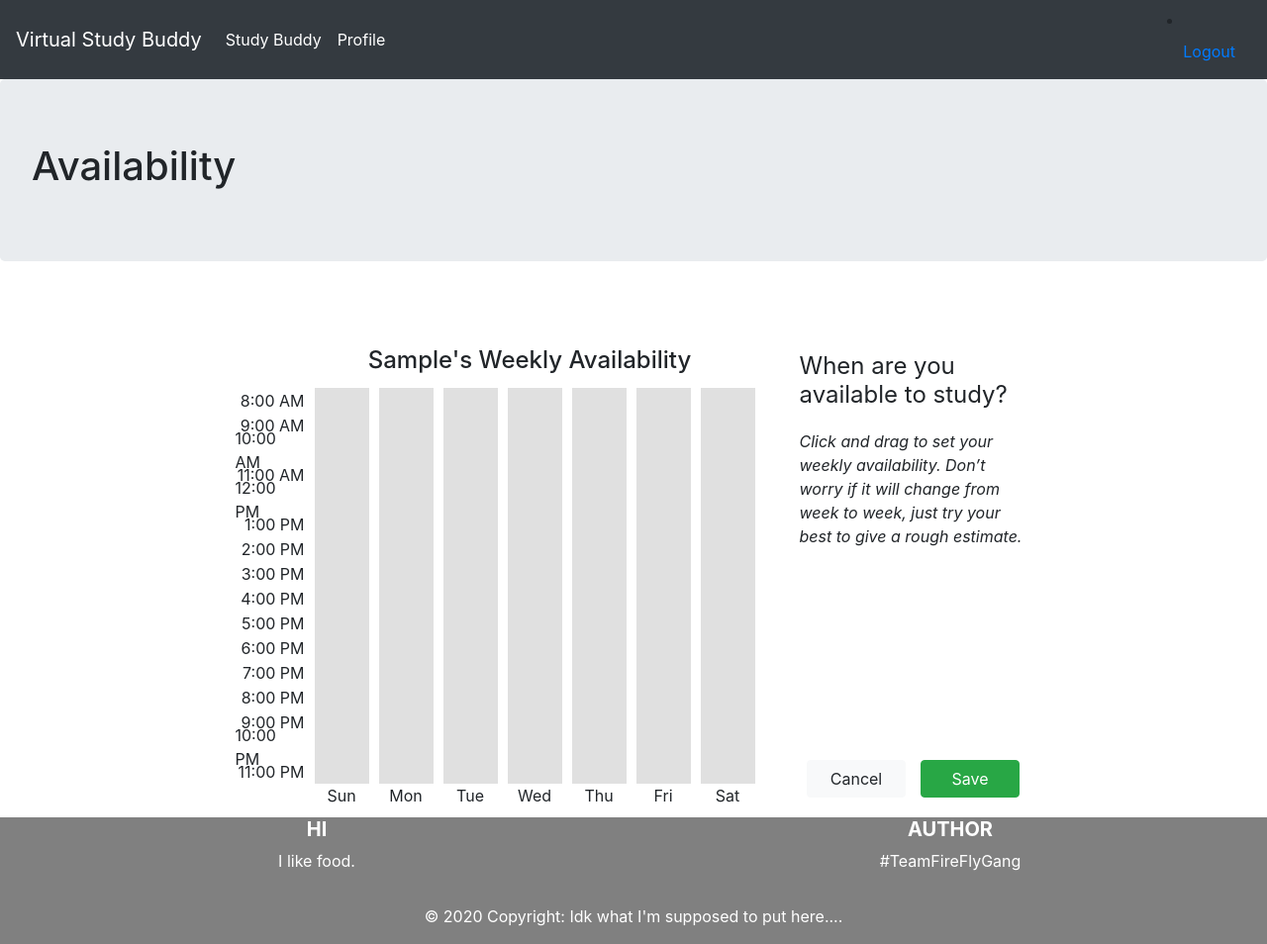
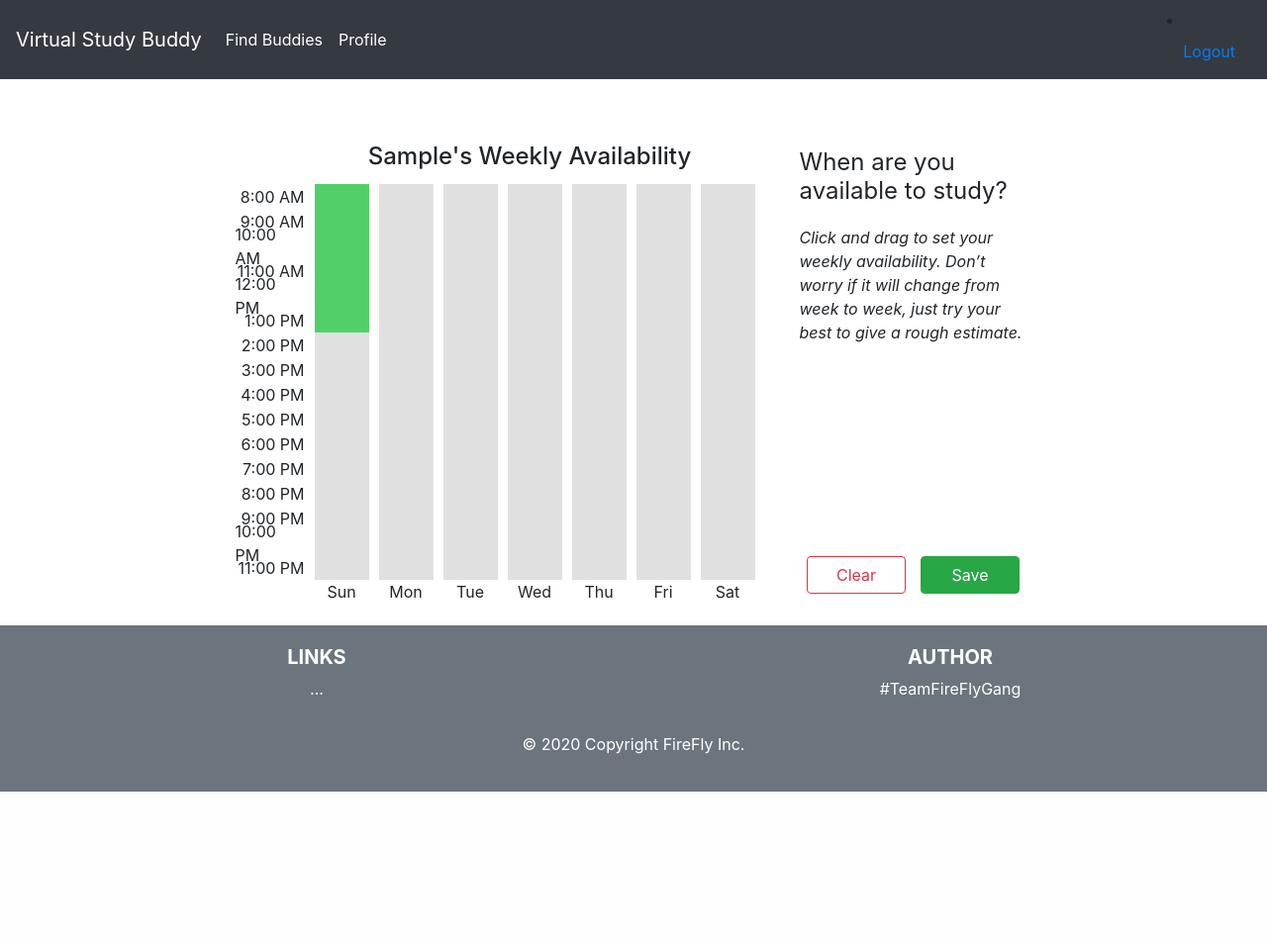
Before and after one commit to jrichbart/CS3240-Project, a Django app: page /profile/availability/ in a window 1280 px wide. Shown: the whole page at 99% size. After the commit the page ends 800 px from the top, so only its background shows below. Run offline with Django 3.2, Linux system fonts and the light colour scheme; a user stored in the database is signed in; tables that the repository leaves empty hold one stand-in row (values such as "Sample post"); some libraries are stand-ins or nearby versions.

Commit message:
added availability model and some styling changes

```diff
--- a/find/templates/find/index.html
+++ b/find/templates/find/index.html
@@ -1,10 +1,6 @@
-<div class="container">
-    <div class="row justify-content-center">
-        <h1 class="display-3">Available Users</h1>
-    </div>
-</div>
 {% extends "login/base.html" %}
     {% block content %}
+    <h1 class="jumbotron">Available Users</h1>
     {% if latest_account_list %}
     <table class="table table-hover">
         <thead class="thead-dark">
--- a/login/templates/login/base.html
+++ b/login/templates/login/base.html
@@ -3,13 +3,9 @@
 <!DOCTYPE html>
 <style>
   .footer {
-    position: static;
-    left: 0;
-    bottom: 0;
-    width: 100%;
-    background-color: gray;
+    padding-top: 20px;
+    padding-bottom: 20px;
     color: white;
-    text-align: center;
   }
   </style>
 <html>
@@ -26,7 +22,7 @@
     <div class="collapse navbar-collapse" id="navbarSupportedContent">
       <ul class="navbar-nav mr-auto">
         <li class="nav-item active">
-          <a class="nav-link" href="{% url 'find:index' %}">Study Buddy <span class="sr-only">(current)</span></a>
+          <a class="nav-link" href="{% url 'find:index' %}">Find Buddies <span class="sr-only">(current)</span></a>
         </li>
         <li class="nav-item active">
           <a class="nav-link" href="{% url 'userAccount:has_account' %}">Profile</a>
@@ -41,12 +37,12 @@
   </nav>
   {% block content %}
   {% endblock %}
-  <div class="footer">
+  <footer class="page-footer fixed-bottom font-small bg-secondary footer">
     <div class="container-fluid text-center">
       <div class="row">
         <div class="col-md-6 mt-md-0 mt-3">
-          <h5 class="text-uppercase font-weight-bold">Hi</h5>
-          <p>I like food.</p>
+          <h5 class="text-uppercase font-weight-bold">Links</h5>
+          <p>...</p>
         </div>
         <hr class="clearfix w-100 d-md-none pb-3">
         <div class="col-md-6 mb-md-0 mb-3">
@@ -55,7 +51,7 @@
         </div>
       </div>
     </div>
-    <div class="footer-copyright text-center py-3">© 2020 Copyright: Idk what I'm supposed to put here....
+    <div class="footer-copyright text-center py-3">© 2020 Copyright FireFly Inc.
     </div>
   </div>
   {% else %}
--- a/userAccount/admin.py
+++ b/userAccount/admin.py
@@ -2,8 +2,10 @@ from django.contrib import admin
 
 # Register your models here.
 
-from .models import userAccount, Course
+from .models import userAccount, Course, Availability
 
 admin.site.register(userAccount)
 
 admin.site.register(Course)
+
+admin.site.register(Availability)
--- a/userAccount/models.py
+++ b/userAccount/models.py
@@ -20,3 +20,7 @@ class Course(models.Model):
     number = models.CharField(max_length=4)
     def __str__(self):
         return self.mnemonic + self.number + " for " + str(self.student)
+
+class Availability(models.Model):
+    student = models.ForeignKey(userAccount, related_name='availability', on_delete=models.CASCADE, unique=True)
+    calendar = models.CharField(max_length=112)
--- a/userAccount/static/userAccount/availability.css
+++ b/userAccount/static/userAccount/availability.css
@@ -3,7 +3,8 @@
     display: flex;
     align-items: center;
     justify-content: center;
-    padding-top: 40px;
+    padding-top: 50px;
+    padding-bottom: 50px;
 }
 
 .main-container {
@@ -94,3 +95,22 @@
 .avail-btn {
     width: 100px !important;
 }
+
+.bottom-nav-wrapper {
+    width: 100%;
+    margin-bottom: 70px;
+    display: flex;
+    align-items: center;
+    justify-content: center;
+}
+
+.bottom-nav-container {
+    display: flex;
+    justify-content: space-between;
+    align-items: center;
+    width: 800px;
+}
+
+.bottom-nav-link {
+    font-weight: 500;
+}
--- a/userAccount/templates/userAccount/accountForm.html
+++ b/userAccount/templates/userAccount/accountForm.html
@@ -44,7 +44,7 @@
       {% endif %}
       <div style="display: flex; justify-content: space-between; align-items: center;">
         <a class="btn btn-primary" href="{% url 'userAccount:course_form' %}">Add a class</a>
-        <a class="btn btn-success" href="{% url 'userAccount:availability' %}">Set My Availability</a>
+        <a class="btn btn-success" href="{% url 'userAccount:has_availability' %}">Set My Availability</a>
       </div>
       </div>
       <br>
--- a/userAccount/templates/userAccount/availability.html
+++ b/userAccount/templates/userAccount/availability.html
@@ -7,6 +7,7 @@
   <head>
     <link rel="stylesheet" type="text/css" href="{% static 'userAccount/availability.css' %}">
     <title>Availability</title>
+    <script src="http://ajax.googleapis.com/ajax/libs/jquery/1.5/jquery.min.js"></script>
     <script>
         const numRows = 7 * 16;
 
@@ -14,7 +15,6 @@
         for (let i = 0; i < numRows; i++) {
             main.push(false);
         }
-
         let temp = [];
 
         let anchor = null;
@@ -22,10 +22,39 @@
         // Mode 1 is add, 2 is remove
         let mode = 0;
 
+        window.addEventListener('load', (event) => {
+            loadCalendar("{{ calendar }}");
+        });
+
+        function loadCalendar(encodedCal) {
+            console.log(encodedCal);
+            for (let i = 0; i < encodedCal.length; i++) {
+                if (i >= main.length) break;
+
+                if (encodedCal.charAt(i) === "0") {
+                    main[i] = false;
+                } else {
+                    main[i] = true;
+                }
+            }
+            applyClasses(main);
+        }
+
+        function encodeCalendar() {
+            let enc = "";
+            for (let i = 0; i < main.length; i++) {
+                if (main[i]) {
+                    enc += "X";
+                } else {
+                    enc += "0";
+                }
+            }
+            return enc;
+        }
+
         function onMouseDown(element) {
             document.onselectstart = function(){ return false; }
             id = parseInt(element.id);
-            console.log(id);
             if (main[id]) {
                 mode = 2;
             } else {
@@ -56,10 +85,12 @@
         }
 
         document.addEventListener('mouseup', function () {
-            document.onselectstart = function(){ return true; }
-            anchor = null;
-            mode = 0;
-            main = Object.assign([], temp);
+            if (anchor) {
+                document.onselectstart = function(){ return true; }
+                anchor = null;
+                mode = 0;
+                main = Object.assign([], temp);
+            }
         }, false)
 
         function isValid(id) {
@@ -78,12 +109,26 @@
                 }
             }
         }
+
+        function reset() {
+            anchor = null;
+            mode = 0;
+            main = [];
+            for (let i = 0; i < numRows; i++) {
+                main.push(false);
+            }
+            temp = Object.assign([], main);
+            applyClasses(main);
+        }
+
+        function postAvailability() {
+            const new_cal = encodeCalendar();
+            let post_data = { 'calendar': new_cal, 'csrfmiddlewaretoken': '{{ csrf_token }}' };
+            $.post("{% url 'userAccount:save_availability' %}", post_data, function(data, status) { console.log(status)});
+        }
     </script>
   </head>
   <div>
-    <div class="jumbotron">
-        <h1>Availability</h1>
-    </div>
     <div class="root-container">
         <div class="main-container">
             <div class="availability-wrapper">
@@ -117,11 +162,17 @@
                     <p><em>Click and drag to set your weekly availability. Don’t worry if it will change from week to week, just try your best to give a rough estimate.</em></p>
                 </div>
                 <div class="sidebar-bottom">
-                    <a href="{% url 'userAccount:view_account' %}"><button class="btn btn-light avail-btn">Cancel</button></a>
-                    <a href="{% url 'login:home' %}"><button class="btn btn-success avail-btn">Save</button></a>
+                    <a onclick="reset()"><button class="btn btn-outline-danger avail-btn">Clear</button></a>
+                    <a onclick="postAvailability()"><button class="btn btn-success avail-btn">Save</button></a>
                 </div>
             </div>
         </div>
     </div>
+    <div class="bottom-nav-wrapper">
+        <div class="bottom-nav-container">
+            <a href="{% url 'userAccount:view_account' %}"><span class="bottom-nav-link">Back to Profile</span></a>
+            <a href="{% url 'find:index' %}"><span class="bottom-nav-link">Find Study Buddies</span></a>
+        </div>
+    </div>
 </div>
 {% endblock %}
--- a/userAccount/urls.py
+++ b/userAccount/urls.py
@@ -10,5 +10,7 @@ urlpatterns = [
     path('course/', views.course_form, name='course_form'),
     path('add/', views.add_course, name='add_course'),
     path('delete/', views.delete_course, name='delete_course'),
-    path('availability/', views.availability, name='availability')
+    path('find/availability/', views.has_availability, name='has_availability'),
+    path('availability/', views.view_availability, name="view_availability"),
+    path('availability/save', views.save_availability, name="save_availability")
 ]
--- a/userAccount/views.py
+++ b/userAccount/views.py
@@ -1,24 +1,75 @@
 from django.shortcuts import render
 from django.http import HttpResponse, HttpResponseRedirect
 from django.urls import reverse
-from .models import userAccount, Course
+from .models import userAccount, Course, Availability
 from django.template import loader
 from django.contrib import messages
 
 # Create your views here.
 
-def availability(request):
-    template = loader.get_template('userAccount/availability.html')
-    days = ['Sun', 'Mon', 'Tue', 'Wed', 'Thu', 'Fri', 'Sat']
-    times = []
-    for i in range(8, 12):
-        times.append(str(i) + ":00 AM")
-    times.append("12:00 PM")
-    for i in range(1,12):
-        times.append(str(i) + ":00 PM")
+def has_availability(request):
+    if (request.user.is_authenticated):
+        if (userAccount.objects.filter(user=request.user).count() > 0):
+            return HttpResponseRedirect(reverse('userAccount:view_availability'))
+        else:
+            user = request.user
+            name = ""
+            new_account = userAccount(user=user, name=name)
+            new_account.save()
+            return HttpResponseRedirect(reverse('userAccount:view_availability'))
+    else:
+        messages.add_message(request, messages.ERROR, "Login before attempting to view availability")
+        return HttpResponseRedirect(reverse('login:login'))
 
-    context = {'range16': range(16), 'range7': range(7), 'days': days, 'times': times}
-    return HttpResponse(template.render(context, request))
+def view_availability(request):
+    if (request.user.is_authenticated):
+        currentUser = userAccount.objects.get(user=request.user)
+        availability = currentUser.availability.all()
+        calendar = ""
+        if availability.count() > 0:
+            calendar = availability[0].calendar
+
+        template = loader.get_template('userAccount/availability.html')
+        days = ['Sun', 'Mon', 'Tue', 'Wed', 'Thu', 'Fri', 'Sat']
+        times = []
+        for i in range(8, 12):
+            times.append(str(i) + ":00 AM")
+        times.append("12:00 PM")
+        for i in range(1,12):
+            times.append(str(i) + ":00 PM")
+
+        context = {
+            'range16': range(16),
+            'range7': range(7),
+            'days': days,
+            'times': times,
+            'calendar': calendar
+            }
+        return HttpResponse(template.render(context, request))
+    else:
+        messages.add_message(request, messages.ERROR, "Login before attempting to view availability")
+        return HttpResponseRedirect(reverse('login:login'))
+
+def save_availability(request):
+    try:
+        student = userAccount.objects.get(user=request.user)
+        old_availability = student.availability.all()
+        if old_availability.count() > 0:
+            old_availability[0].delete()
+
+        calendar = request.POST.get("calendar")
+
+        availability = Availability(student=student, calendar=calendar)
+        availability.save()
+        messages.add_message(request, messages.SUCCESS, "Account information successfully updated")
+        return HttpResponseRedirect(reverse('userAccount:view_availability'))
+    except:
+        if(request.user.is_authenticated):
+            messages.add_message(request, messages.ERROR, "Error updating account information")
+            return HttpResponseRedirect(reverse('userAccount:view_account'))
+        else:
+            messages.add_message(request, messages.ERROR, "Login before attempting to view account")
+            return HttpResponseRedirect(reverse('login:login'))
 
 def has_account(request):
     if(request.user.is_authenticated):
```
Also changed, not shown: login/templates/login/login.html (+6 -10 lines), userAccount/migrations/0006_availability.py (added).
